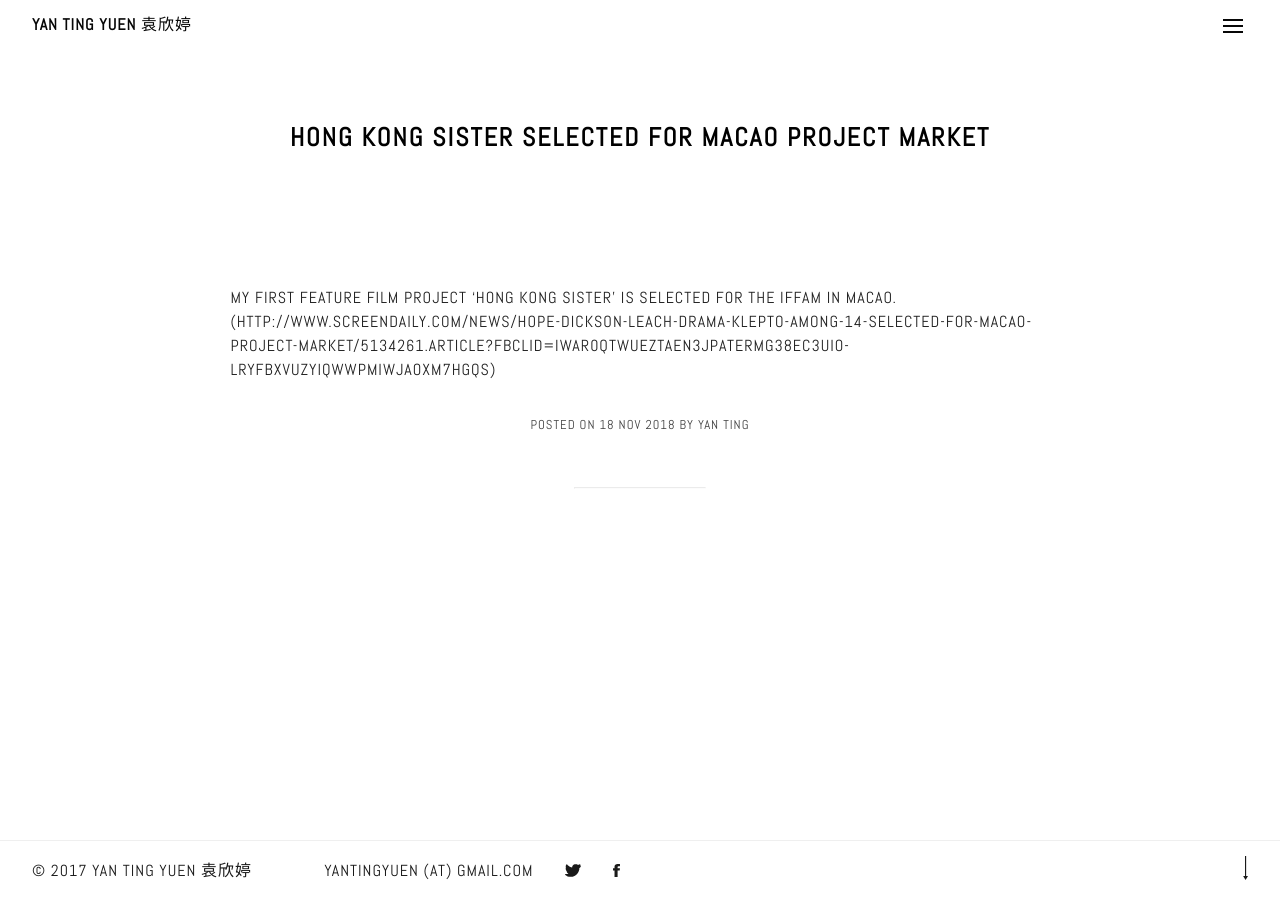
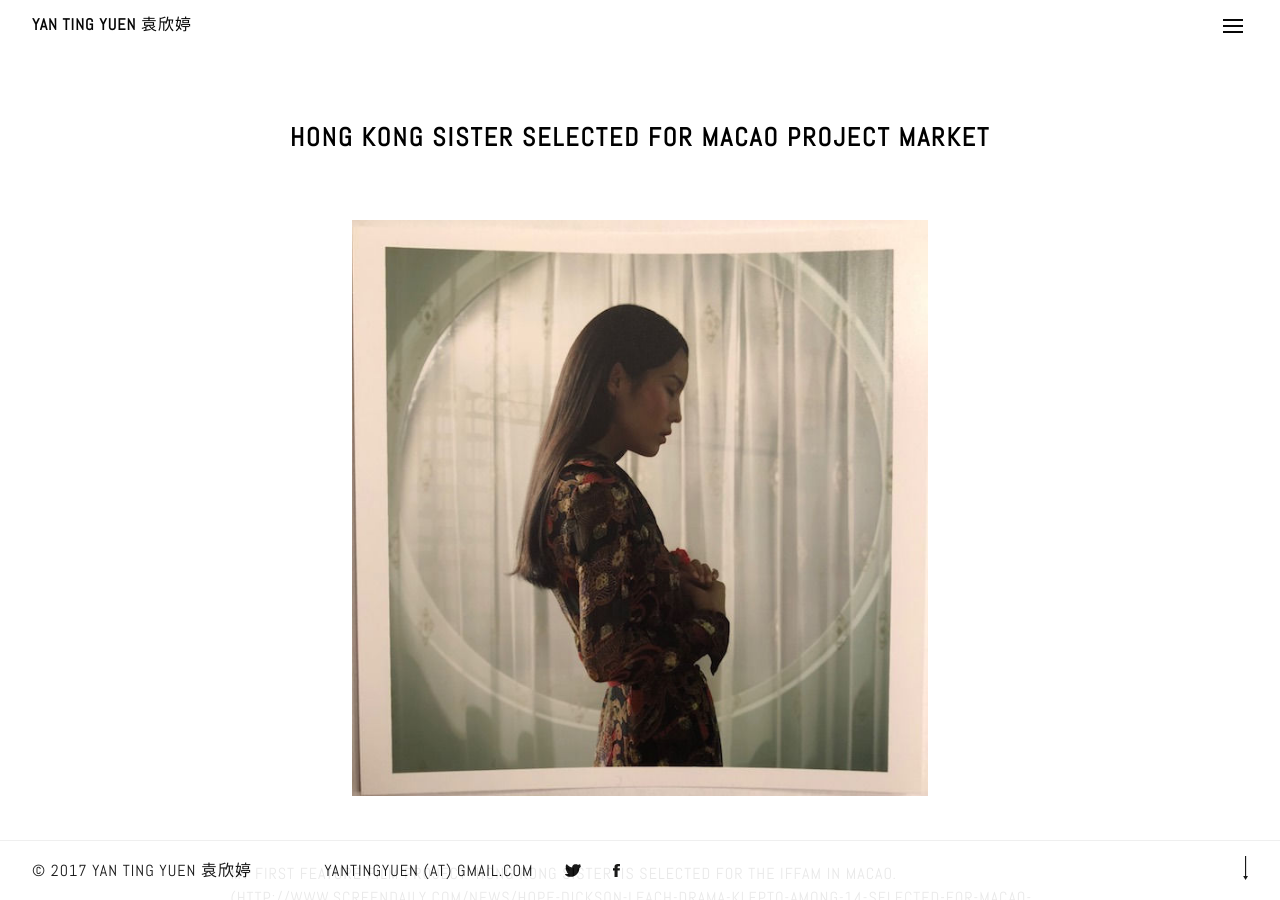
Before and after one commit to yantingyuennl/yantingyuennl.github.io, a Jekyll site: the page built from _news/hong-kong-sister-selected-for-macao-project-market.markdown, in a window 1280 px wide and 900 px high. Built offline with Jekyll 4.4.1, drawn with Linux system fonts in a browser that asks for light colours; nearby versions of some CDN libraries.

Commit message:
Updated Iu and 1 other file

```diff
--- a/_news/hong-kong-sister-selected-for-macao-project-market.markdown
+++ b/_news/hong-kong-sister-selected-for-macao-project-market.markdown
@@ -1,6 +1,7 @@
 ---
 title: Hong Kong Sister selected for Macao Project Market
 date: 2018-11-18 20:18:00 Z
+upload-image: "/uploads/iu.jpeg"
 Field name:
 home page: 'yes'
 ---
```
Also changed, not shown: _uploads/iu.jpeg (added).
